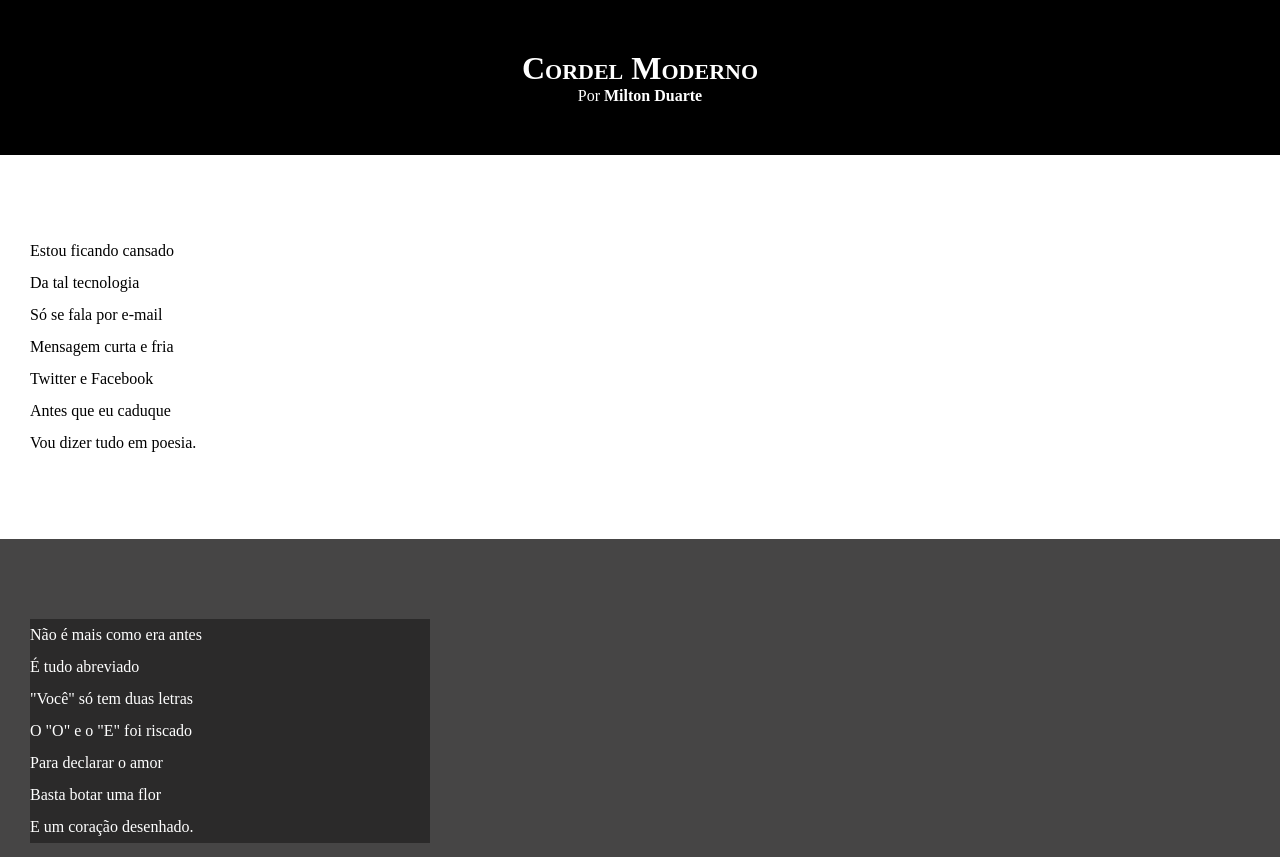
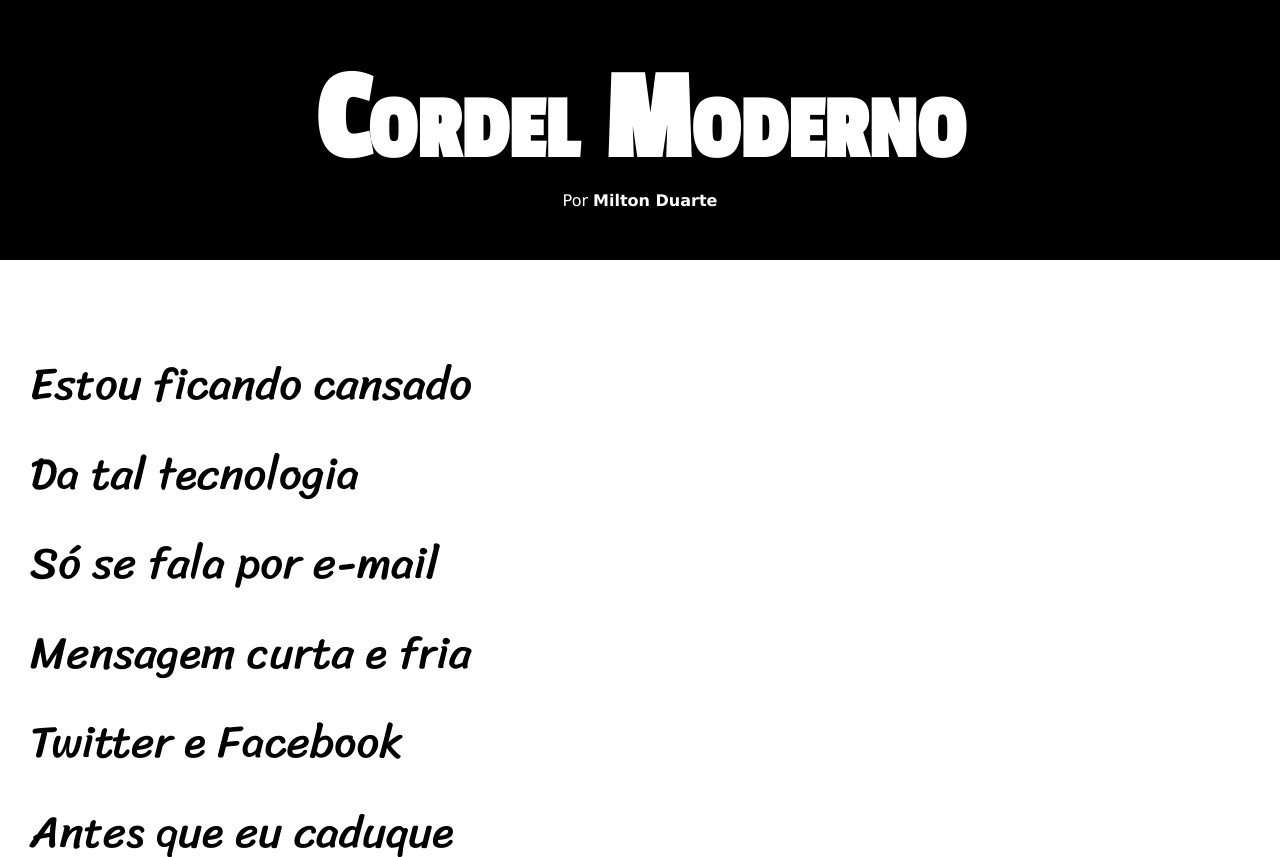
Before and after one commit to M0rdek4y/projeto-cordel, a plain HTML site: page index.html in a window 1280 px wide. Shown: the top 857 px of the page. Drawn offline with Linux system fonts and the light colour scheme.

Commit message:
Update
Added - Fonts for texts
Improve - Responvise Text

```diff
--- a/estilo/style.css
+++ b/estilo/style.css
@@ -1,11 +1,22 @@
 @charset "UTF-8";
 
+@import url('https://fonts.googleapis.com/css2?family=Passion+One&display=swap');
+@import url('https://fonts.googleapis.com/css2?family=Sriracha&display=swap');
+
+:root {
+    --font1: Verdana, Geneva, Tahoma, sans-serif;
+    --font2: 'Passion One', cursive;
+    --font3: 'Sriracha', cursive;
+}
+
 * {
+    font-size: 1em;
     margin: 0px;
     padding: 0px;
 }
 
 html, body {
+    font-family: var(--font1);
     min-height: 100vh;
     background-color: darkgray;
 }
@@ -17,6 +28,8 @@ header {
 }
 
 header > h1 {
+    font-family: var(--font2);
+    font-size: 10vw;
     padding-top: 50px;
     font-variant: small-caps;
 }
@@ -36,6 +49,8 @@ a:hover {
 }
 
 section {
+    font-family: var(--font3);
+    font-size: 3.5vw;
     padding-top: 10vh;
     padding-bottom: 10vh;
     line-height: 2em;
@@ -53,8 +68,9 @@ section.imagem {
 }
 
 section.imagem > p {
+    background-image: linear-gradient(rgba(128, 128, 128, 0.300), rgba(0, 0, 0, 0.300), rgba(128, 128, 128, 0.300));
     background-color: rgba(0, 0, 0, 0.39);
-    width: 400px;
+    display: inline-block;
 }
 
 footer {
```
